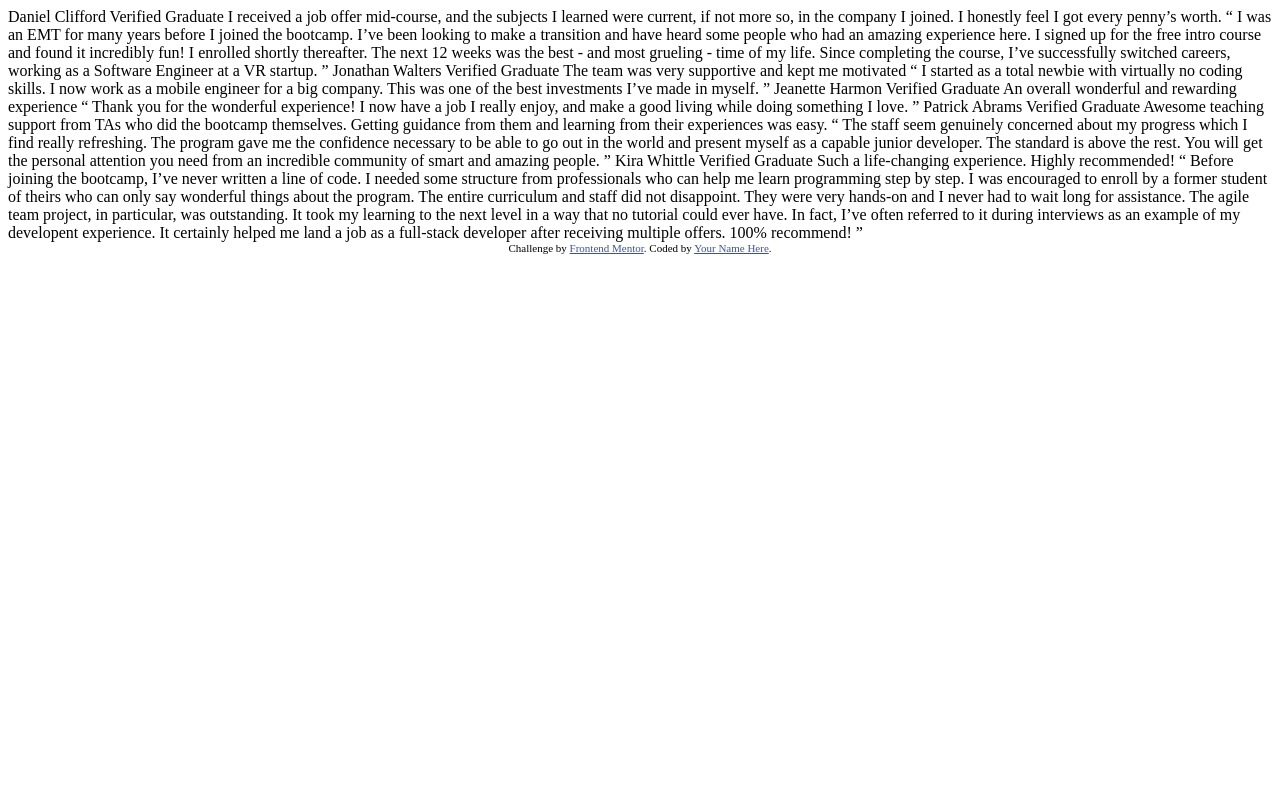
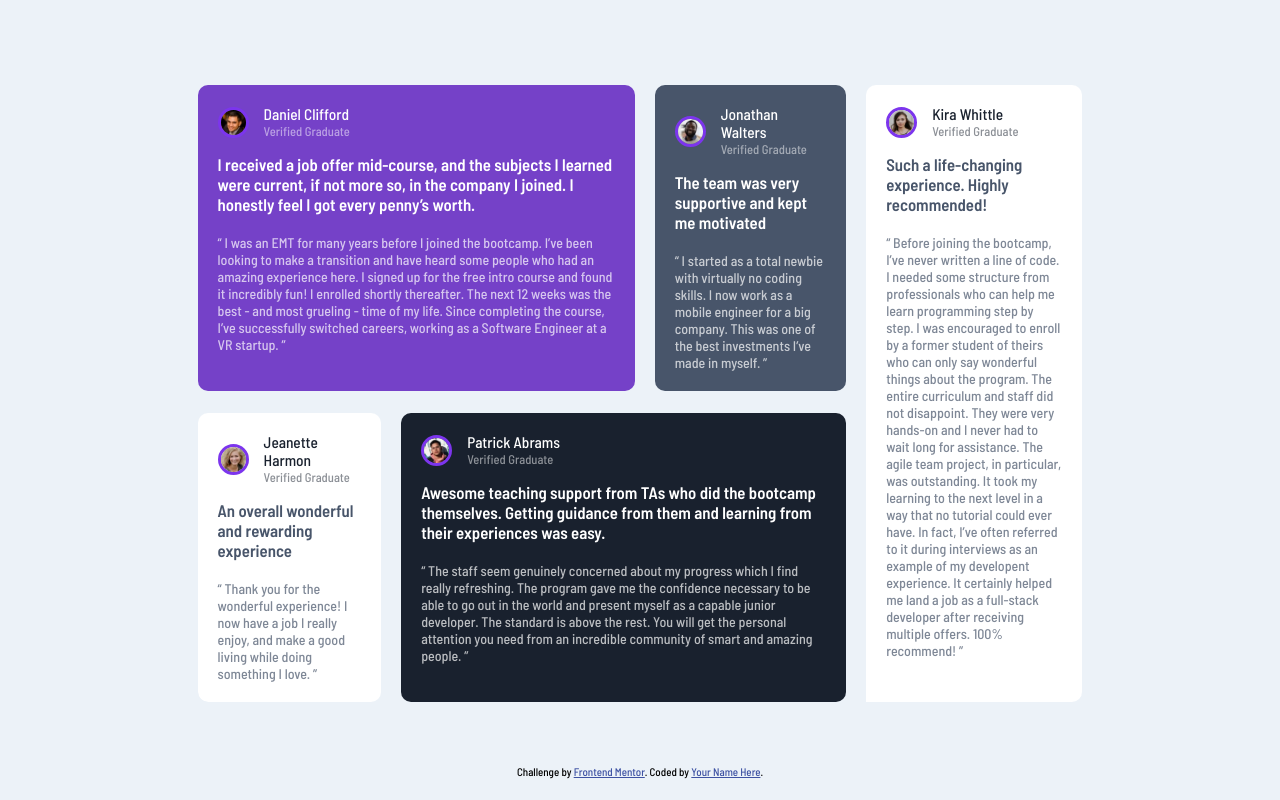
Before and after one commit to Luieitalian/testimonials-grid-section, a plain HTML site: page index.html in a window 1280 px wide. Drawn offline with Linux system fonts and the light colour scheme.

Commit message:
Most of the work done

```diff
--- a/index.html
+++ b/index.html
@@ -1,76 +1,127 @@
 <!DOCTYPE html>
 <html lang="en">
+
 <head>
   <meta charset="UTF-8">
-  <meta name="viewport" content="width=device-width, initial-scale=1.0"> <!-- displays site properly based on user's device -->
-
+  <meta name="viewport" content="width=device-width, initial-scale=1.0">
+  <!-- displays site properly based on user's device -->
+  <link rel="stylesheet" href="style.css">
   <link rel="icon" type="image/png" sizes="32x32" href="./images/favicon-32x32.png">
-
-  <title>Frontend Mentor | [Challenge Name Here]</title>
+  <link rel="preconnect" href="https://fonts.googleapis.com">
+  <link rel="preconnect" href="https://fonts.gstatic.com" crossorigin>
+  <link href="https://fonts.googleapis.com/css2?family=Barlow+Semi+Condensed:wght@500;600&display=swap"
+    rel="stylesheet">
+  <title>Frontend Mentor | [Testimonials]</title>
 
   <!-- Feel free to remove these styles or customise in your own stylesheet 👍 -->
   <style>
-    .attribution { font-size: 11px; text-align: center; }
-    .attribution a { color: hsl(228, 45%, 44%); }
+    .attribution {
+      font-size: 11px;
+      text-align: center;
+    }
+
+    .attribution a {
+      color: hsl(228, 45%, 44%);
+    }
   </style>
 </head>
+
 <body>
-  Daniel Clifford
-  Verified Graduate
-
-  I received a job offer mid-course, and the subjects I learned were current, if not more so,
-  in the company I joined. I honestly feel I got every penny’s worth.
-
-  “ I was an EMT for many years before I joined the bootcamp. I’ve been looking to make a
+  <main class="container">
+    <div class="left-side">
+      <div class="left-top-side">
+        <section class="card-0">
+          <div class="heading">
+            <img src="images/image-daniel.jpg">
+            <div class="name-title-div">
+              <div class="name">Daniel Clifford</div>
+              <div class="title">Verified Graduate</div>
+            </div>
+          </div>
+          <div class="bigger-text">I received a job offer mid-course, and the subjects I learned were current, if not
+            more so,
+            in the company I joined. I honestly feel I got every penny’s worth.</div>
+          <div class="smaller-text">“ I was an EMT for many years before I joined the bootcamp. I’ve been looking to
+            make a
             transition and have heard some people who had an amazing experience here. I signed up
             for the free intro course and found it incredibly fun! I enrolled shortly thereafter.
             The next 12 weeks was the best - and most grueling - time of my life. Since completing
-  the course, I’ve successfully switched careers, working as a Software Engineer at a VR startup. ”
-
-  Jonathan Walters
-  Verified Graduate
-
-  The team was very supportive and kept me motivated
-
-  “ I started as a total newbie with virtually no coding skills. I now work as a mobile engineer
-  for a big company. This was one of the best investments I’ve made in myself. ”
-
-  Jeanette Harmon
-  Verified Graduate
-
-  An overall wonderful and rewarding experience
-
-  “ Thank you for the wonderful experience! I now have a job I really enjoy, and make a good living
-  while doing something I love. ”
-
-  Patrick Abrams
-  Verified Graduate
-
-  Awesome teaching support from TAs who did the bootcamp themselves. Getting guidance from them and
-  learning from their experiences was easy.
-
-  “ The staff seem genuinely concerned about my progress which I find really refreshing. The program
+            the course, I’ve successfully switched careers, working as a Software Engineer at a VR startup. ”</div>
+        </section>
+        <section class="card-1">
+          <div class="heading">
+            <img src="images/image-jonathan.jpg">
+            <div class="name-title-div">
+              <div class="name">Jonathan Walters</div>
+              <div class="title">Verified Graduate</div>
+            </div>
+          </div>
+          <div class="bigger-text">The team was very supportive and kept me motivated</div>
+          <div class="smaller-text">“ I started as a total newbie with virtually no coding skills. I now work as a
+            mobile engineer
+            for a big company. This was one of the best investments I’ve made in myself. ”</div>
+        </section>
+      </div>
+      <div class="left-bottom-side">
+        <section class="card-0">
+          <div class="heading">
+            <img src="images/image-jeanette.jpg">
+            <div class="name-title-div">
+              <div class="name">Jeanette Harmon</div>
+              <div class="title">Verified Graduate</div>
+            </div>
+          </div>
+          <div class="bigger-text">An overall wonderful and rewarding experience</div>
+          <div class="smaller-text">“ Thank you for the wonderful experience! I now have a job I really enjoy, and make
+            a good living
+            while doing something I love. ”</div>
+        </section>
+        <section class="card-1">
+          <div class="heading">
+            <img src="images/image-patrick.jpg">
+            <div class="name-title-div">
+              <div class="name">Patrick Abrams</div>
+              <div class="title">Verified Graduate</div>
+            </div>
+          </div>
+          <div class="bigger-text">Awesome teaching support from TAs who did the bootcamp themselves. Getting guidance
+            from them and
+            learning from their experiences was easy.</div>
+          <div class="smaller-text">“ The staff seem genuinely concerned about my progress which I find really
+            refreshing. The program
             gave me the confidence necessary to be able to go out in the world and present myself as a capable
             junior developer. The standard is above the rest. You will get the personal attention you need from
-  an incredible community of smart and amazing people. ”
-
-  Kira Whittle
-  Verified Graduate
-
-  Such a life-changing experience. Highly recommended!
-
-  “ Before joining the bootcamp, I’ve never written a line of code. I needed some structure from
+            an incredible community of smart and amazing people. ”</div>
+        </section>
+      </div>
+    </div>
+    <div class="right-side">
+      <section class="card-0">
+        <div class="heading">
+          <img src="images/image-kira.jpg">
+          <div class="name-title-div">
+            <div class="name">Kira Whittle</div>
+            <div class="title">Verified Graduate</div>
+          </div>
+        </div>
+        <div class="bigger-text">Such a life-changing experience. Highly recommended!</div>
+        <div class="smaller-text">“ Before joining the bootcamp, I’ve never written a line of code. I needed some
+          structure from
           professionals who can help me learn programming step by step. I was encouraged to enroll by a former
           student of theirs who can only say wonderful things about the program. The entire curriculum and staff
           did not disappoint. They were very hands-on and I never had to wait long for assistance. The agile team
           project, in particular, was outstanding. It took my learning to the next level in a way that no tutorial
           could ever have. In fact, I’ve often referred to it during interviews as an example of my developent
           experience. It certainly helped me land a job as a full-stack developer after receiving multiple offers.
-  100% recommend! ”
+          100% recommend! ”</div>
+      </section>
+    </div>
+  </main>
 
   <div class="attribution">
     Challenge by <a href="https://www.frontendmentor.io?ref=challenge" target="_blank">Frontend Mentor</a>.
     Coded by <a href="#">Your Name Here</a>.
   </div>
 </body>
+
 </html>
--- /dev/null
+++ b/style.css
@@ -0,0 +1,115 @@
+html {
+    font-size: 14px;
+    font-family: 'Barlow Semi Condensed', sans-serif;
+    background-color: hsl(210, 46%, 95%);
+}
+img {
+    border-radius: 30px;
+    border: 3px solid hsl(263, 84%, 57%);
+    width: 25px;
+    height: 25px;
+}
+
+.container {
+    display: flex;
+    flex-direction: column;
+    border-radius: 10px;
+    overflow: hidden;
+}
+.heading {
+    display: flex;
+    flex-direction: row;
+    align-items: center;
+}
+.name-title-div {
+    display: flex;
+    flex-direction: column;
+    margin-left: 15px;
+}
+.name {
+    opacity: 100%;
+    font-size: 1.1rem;
+}
+.title {
+    opacity: 50%;
+    font-size: 0.9rem;
+}
+.bigger-text {
+    font-weight: 600;
+    margin-top: 15px;
+    font-size: 1.2rem;
+}
+.smaller-text {
+    font-weight: 500;
+    opacity: 70%;
+    margin-top: 20px;
+}
+.left-top-side {
+    display: flex;
+    flex-direction: column;
+}
+.left-bottom-side {
+    display: flex;
+    flex-direction: column;
+
+}
+.left-top-side .card-0 {
+    background-color: hsl(263, 55%, 52%);
+    color: white;
+}
+.left-top-side .card-1 {
+    background-color: hsl(217, 19%, 35%);
+    color: white;
+}
+.left-bottom-side .card-0 {
+    background-color: white;
+    color: hsl(217, 19%, 35%);
+}
+.left-bottom-side .card-0 .name-title-div {
+    color: hsl(219, 29%, 14%);
+}
+.right-side .card-0 .name-title-div {
+    color: hsl(219, 29%, 14%);
+}
+.right-side .card-0 {
+    background-color: white;
+    color: hsl(217, 19%, 35%);
+}
+.left-bottom-side .card-1 {
+    background-color: hsl(219, 29%, 14%);
+    color:white;
+}
+.card-0 , .card-1 {
+    padding: 20px;
+    border-radius: 10px;
+    margin-top: 22px;
+}
+
+@media (min-width: 576px){
+    .container {
+        flex-direction: row;
+        margin: 5% 15%;
+    }
+    .left-top-side {
+        flex-direction:row;
+    }
+    .left-top-side .card-1 {
+        margin-left: 20px;
+    }
+    .left-bottom-side {
+        flex-direction:row;
+    }
+    .left-bottom-side .card-1 {
+        margin-left: 20px;
+    }
+    .right-side .card-0 {
+        height: 100%;
+    }
+    .left-side {
+        flex-basis: 75%;
+    }
+    .right-side {
+        flex-basis: 25%;
+        margin-left: 20px;
+    }
+}
```
Lines whose indentation alone changed are shown as unchanged.
